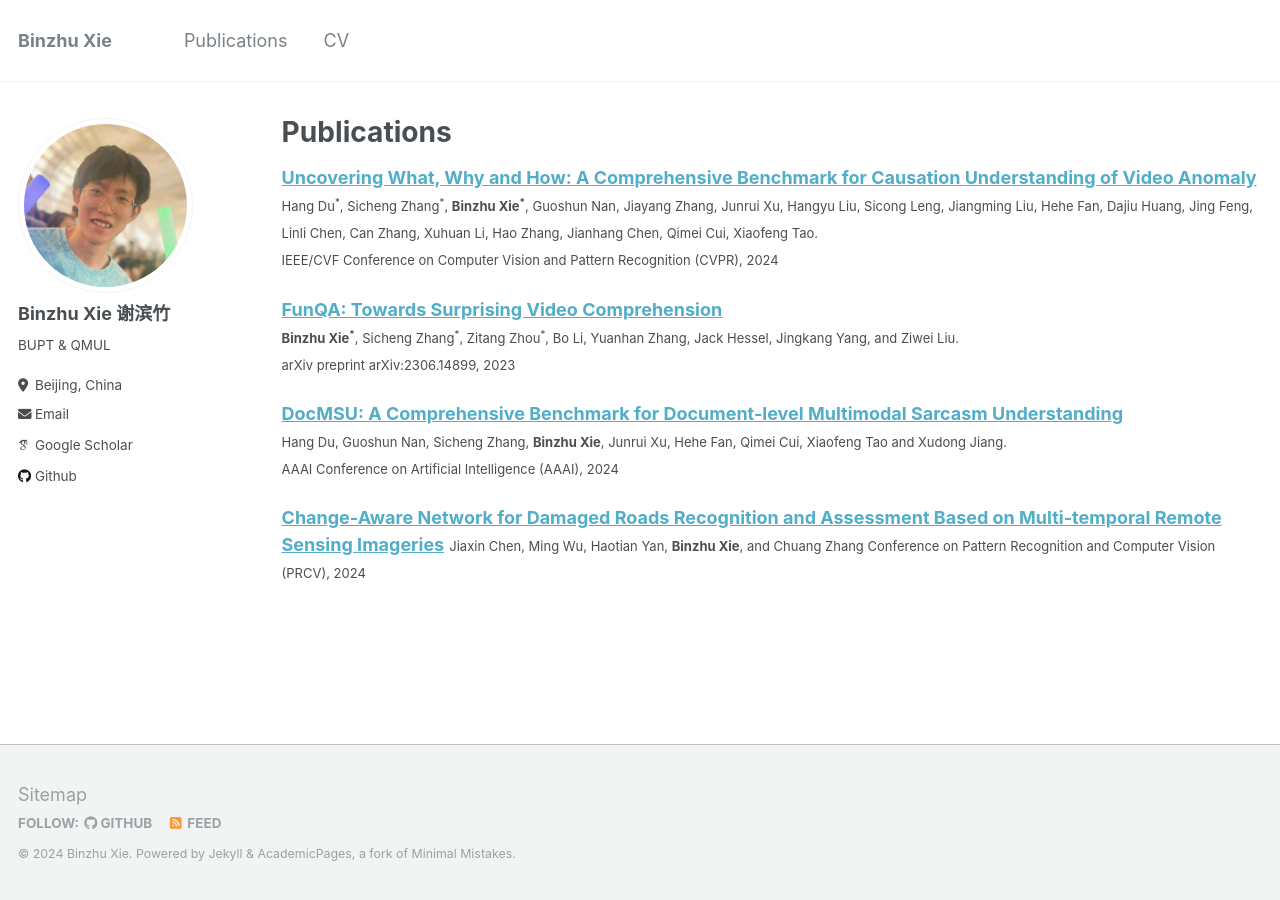
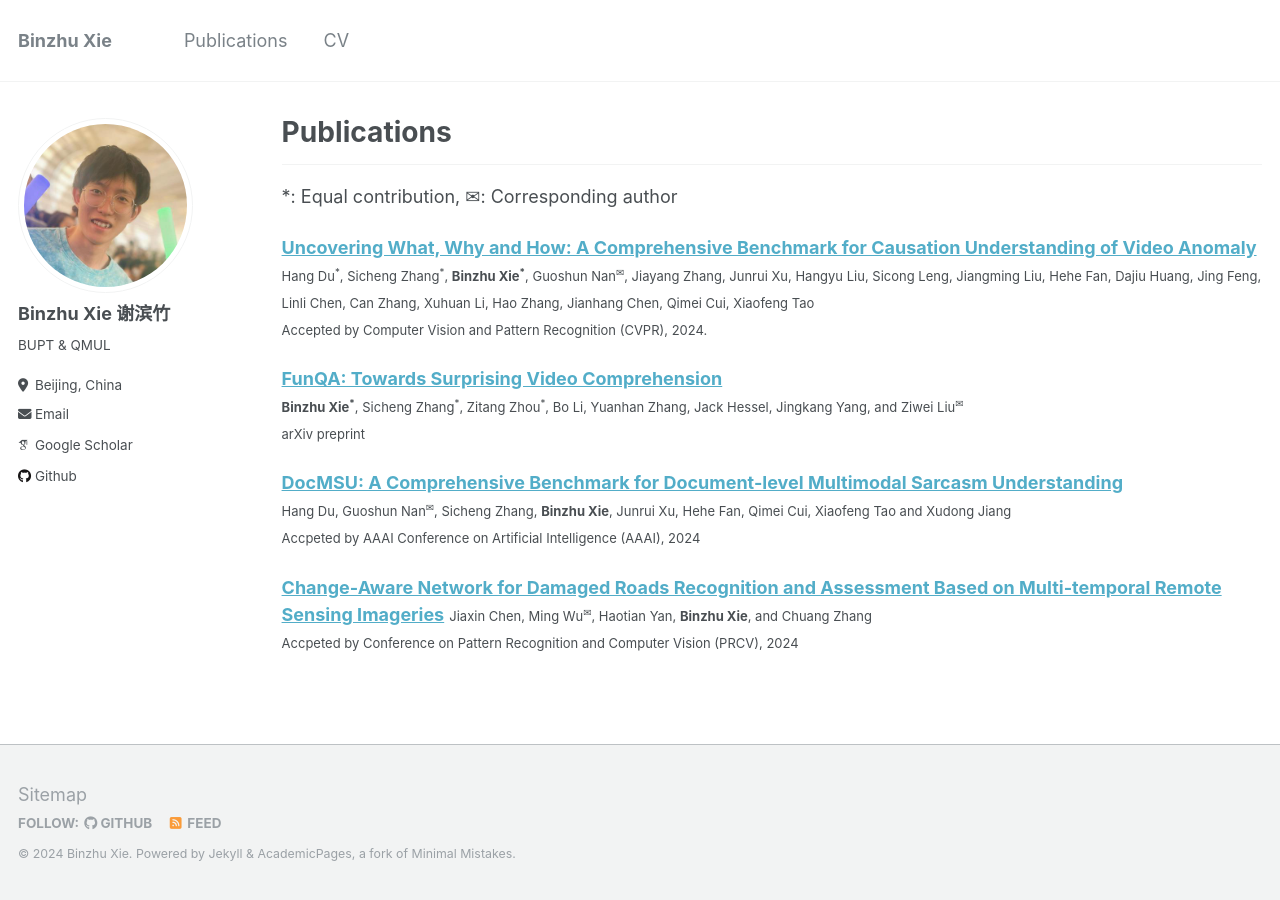
Before and after one commit to Nicous20/Nicous20.github.io, a Jekyll site: the page built from _pages/publications.md, in a window 1280 px wide. Built offline with Jekyll 4.4.1, drawn with Linux system fonts in a browser that asks for light colours; some web fonts are replaced.

Commit message:
Update publications.md

```diff
--- a/_pages/publications.md
+++ b/_pages/publications.md
@@ -4,18 +4,22 @@ title: "Publications"
 permalink: /publications/
 author_profile: true
 ---
+
+---
+*: Equal contribution, ✉: Corresponding author
+
 **[Uncovering What, Why and How: A Comprehensive Benchmark for Causation Understanding of Video Anomaly]()**
-<span style="font-size: small;">Hang Du<sup>*</sup>, Sicheng Zhang<sup>*</sup>, **Binzhu Xie<sup>*</sup>**, Guoshun Nan, Jiayang Zhang, Junrui Xu, Hangyu Liu, Sicong Leng, Jiangming Liu, Hehe Fan, Dajiu Huang, Jing Feng, Linli Chen, Can Zhang, Xuhuan Li, Hao Zhang, Jianhang Chen, Qimei Cui, Xiaofeng Tao.
-IEEE/CVF Conference on Computer Vision and Pattern Recognition (CVPR), 2024<span>
+<span style="font-size: small;">Hang Du<sup>*</sup>, Sicheng Zhang<sup>*</sup>, **Binzhu Xie<sup>*</sup>**, Guoshun Nan<sup>✉</sup>, Jiayang Zhang, Junrui Xu, Hangyu Liu, Sicong Leng, Jiangming Liu, Hehe Fan, Dajiu Huang, Jing Feng, Linli Chen, Can Zhang, Xuhuan Li, Hao Zhang, Jianhang Chen, Qimei Cui, Xiaofeng Tao
+Accepted by Computer Vision and Pattern Recognition (CVPR), 2024.<span>
 
 [**FunQA: Towards Surprising Video Comprehension**](https://arxiv.org/abs/2306.14899)
-<span style="font-size: small;">**Binzhu Xie<sup>*</sup>**, Sicheng Zhang<sup>*</sup>, Zitang Zhou<sup>*</sup>, Bo Li, Yuanhan Zhang, Jack Hessel, Jingkang Yang, and Ziwei Liu.
-arXiv preprint arXiv:2306.14899, 2023<span>
+<span style="font-size: small;">**Binzhu Xie<sup>*</sup>**, Sicheng Zhang<sup>*</sup>, Zitang Zhou<sup>*</sup>, Bo Li, Yuanhan Zhang, Jack Hessel, Jingkang Yang, and Ziwei Liu<sup>✉</sup>
+arXiv preprint<span>
 
 [**DocMSU: A Comprehensive Benchmark for Document-level Multimodal Sarcasm Understanding**](https://arxiv.org/abs/2312.16023)
-<span style="font-size: small;">Hang Du, Guoshun Nan, Sicheng Zhang, **Binzhu Xie**, Junrui Xu, Hehe Fan, Qimei Cui, Xiaofeng Tao and Xudong Jiang.
-AAAI Conference on Artificial Intelligence (AAAI), 2024<span>
+<span style="font-size: small;">Hang Du, Guoshun Nan<sup>✉</sup>, Sicheng Zhang, **Binzhu Xie**, Junrui Xu, Hehe Fan, Qimei Cui, Xiaofeng Tao and Xudong Jiang
+Accpeted by AAAI Conference on Artificial Intelligence (AAAI), 2024<span>
 
 [**Change-Aware Network for Damaged Roads Recognition and Assessment Based on Multi-temporal Remote Sensing Imageries**](https://link.springer.com/chapter/10.1007/978-981-99-8462-6_21)
-<span style="font-size: small;">Jiaxin Chen, Ming Wu, Haotian Yan, **Binzhu Xie**, and Chuang Zhang
-Conference on Pattern Recognition and Computer Vision (PRCV), 2024<span>
+<span style="font-size: small;">Jiaxin Chen, Ming Wu<sup>✉</sup>, Haotian Yan, **Binzhu Xie**, and Chuang Zhang
+Accpeted by Conference on Pattern Recognition and Computer Vision (PRCV), 2024<span>
```
